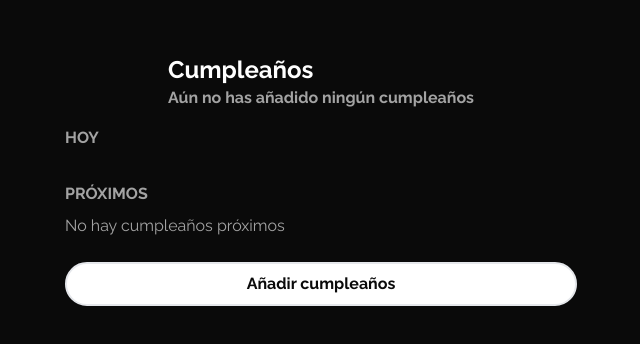
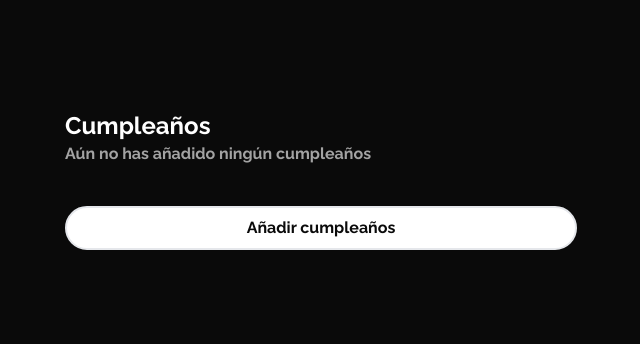
Before and after one commit to miriamsobrino/birthdays-calendar, a React (Vite) app: page / in a window 1280 px wide. Shown: the part 220-564 px from the top of the page, without its empty margins (319-959 px from the left). Built offline with nearby package versions, Linux system fonts and the light colour scheme.

Commit message:
fix header

```diff
--- a/src/App.jsx
+++ b/src/App.jsx
@@ -1,4 +1,4 @@
-import { useState } from 'react';
+import { useState, useEffect } from 'react';
 import { UpcomingBirthdays } from './components/UpcomingBirthdays';
 import { BirthdayMonth } from './components/BirthdayMonth';
 import { Header } from './components/Header';
@@ -10,6 +10,7 @@ import './App.css';
 
 function App() {
   const [selectedMonth, setSelectedMonth] = useState('');
+
   const {
     birthdays,
     isDialogOpen,
@@ -18,6 +19,13 @@ function App() {
     toggleDialog,
     deleteBirthday,
   } = useBirthday();
+
+  useEffect(() => {
+    const savedBirthdays = JSON.parse(localStorage.getItem('birthdays')) || [];
+
+    setBirthdays(savedBirthdays);
+  }, [setBirthdays]);
+
   const birthdaysByMonth = birthdays.reduce(
     (groupedBirthdays, currentBirthday) => {
       const monthLowerCase = currentBirthday.month.toLowerCase();
@@ -32,7 +40,7 @@ function App() {
 
   return (
     <Router>
-      <div className='w-full bg-neutral-950 min-h-screen overflow-y-hidden flex flex-col overflow-x-hidden justify-center items-center '>
+      <div className='w-full bg-neutral-950 h-screen overflow-y-hidden flex flex-col overflow-x-hidden justify-center items-center '>
         <Toaster position='top-center' />
         <Header
           setBirthdays={setBirthdays}
@@ -45,20 +53,24 @@ function App() {
             <Route
               path='/'
               element={
+                birthdays.length > 0 && (
                   <UpcomingBirthdays
                     birthdaysByMonth={birthdaysByMonth}
                     onDelete={deleteBirthday}
                   />
+                )
               }
             />
             <Route
               path='/:month'
               element={
+                birthdays.length > 0 && (
                   <BirthdayMonth
                     birthdaysByMonth={birthdaysByMonth}
                     month={selectedMonth}
                     onDelete={deleteBirthday}
                   />
+                )
               }
             />
           </Routes>
--- a/src/components/Footer.jsx
+++ b/src/components/Footer.jsx
@@ -2,7 +2,7 @@ import { Dialog } from './Dialog';
 
 export function Footer({ toggleDialog, saveBirthday, isOpen }) {
   return (
-    <footer className='w-full md:max-w-lg max-w-80 mx-auto  flex flex-col justify-center items-start h-auto mt-2'>
+    <footer className='md:max-w-lg max-w-80 w-full mx-auto  flex flex-col justify-center items-start h-auto mt-2'>
       <button
         onClick={() => toggleDialog()}
         className='text-neutral-950 w-full bg-white border-2 mt-4 py-2 rounded-full font-bold '
--- a/src/components/Header.jsx
+++ b/src/components/Header.jsx
@@ -8,6 +8,7 @@ export function Header({ setBirthdays, birthdaysByMonth, setSelectedMonth }) {
   const savedBirthdays = JSON.parse(localStorage.getItem('birthdays')) || [];
 
   const navigate = useNavigate();
+
   useEffect(() => {
     setBirthdays(savedBirthdays);
   }, []);
@@ -17,7 +18,7 @@ export function Header({ setBirthdays, birthdaysByMonth, setSelectedMonth }) {
     navigate(`/${selectedMonth}`);
   };
   return (
-    <header className=' md:max-w-lg max-w-80 mx-auto  flex flex-col justify-center items-start h-auto mb-4'>
+    <header className=' md:max-w-lg max-w-80 mx-auto  flex flex-col justify-start w-full items-start h-auto mb-4'>
       <Link to='/' className='text-white font-bold text-2xl'>
         Cumpleaños
       </Link>
--- a/src/components/UpcomingBirthdays.jsx
+++ b/src/components/UpcomingBirthdays.jsx
@@ -19,7 +19,9 @@ export function UpcomingBirthdays({ birthdaysByMonth, onDelete }) {
 
   return (
     <div className='flex flex-col gap-2 '>
-      <p className='text-neutral-400 font-bold mb-2 uppercase '>Hoy</p>
+      {todaysBirthdays.length > 0 && (
+        <>
+          <p className='text-neutral-400 font-bold mb-2 uppercase'>Hoy</p>
           {todaysBirthdays.map((birthday) => (
             <BirthdayItem
               key={birthday.id}
@@ -33,14 +35,15 @@ export function UpcomingBirthdays({ birthdaysByMonth, onDelete }) {
               todaysBirthday={true}
             />
           ))}
+        </>
+      )}
 
       <h2 className='text-neutral-400 font-bold text-base uppercase mt-4'>
         Próximos
       </h2>
-      {upcomingBirthdays.length === 0 && todaysBirthdays.length === 0 && (
+      {upcomingBirthdays.length === 0 && (
         <p className='text-neutral-400'>No hay cumpleaños próximos</p>
       )}
-
       {upcomingBirthdays.map((birthday) => {
         return (
           <BirthdayItem
```
Lines whose indentation alone changed are shown as unchanged.
